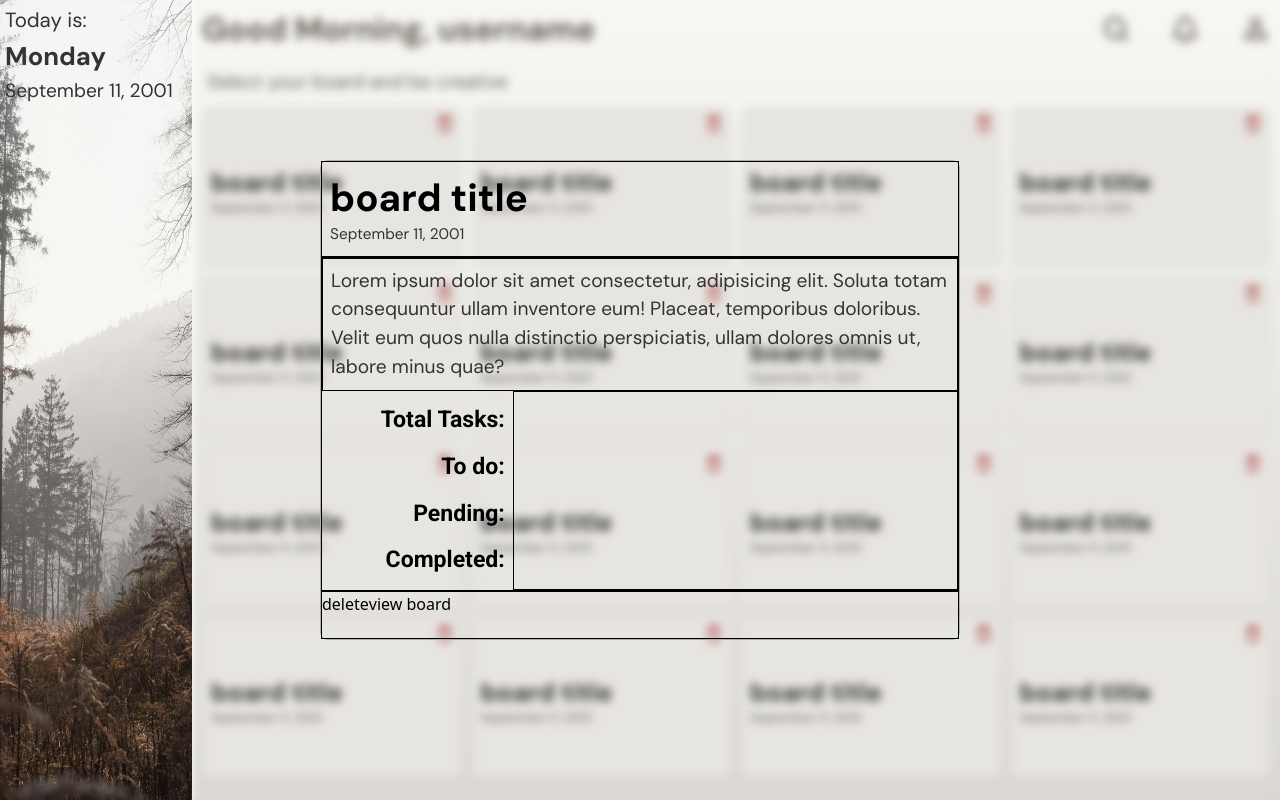
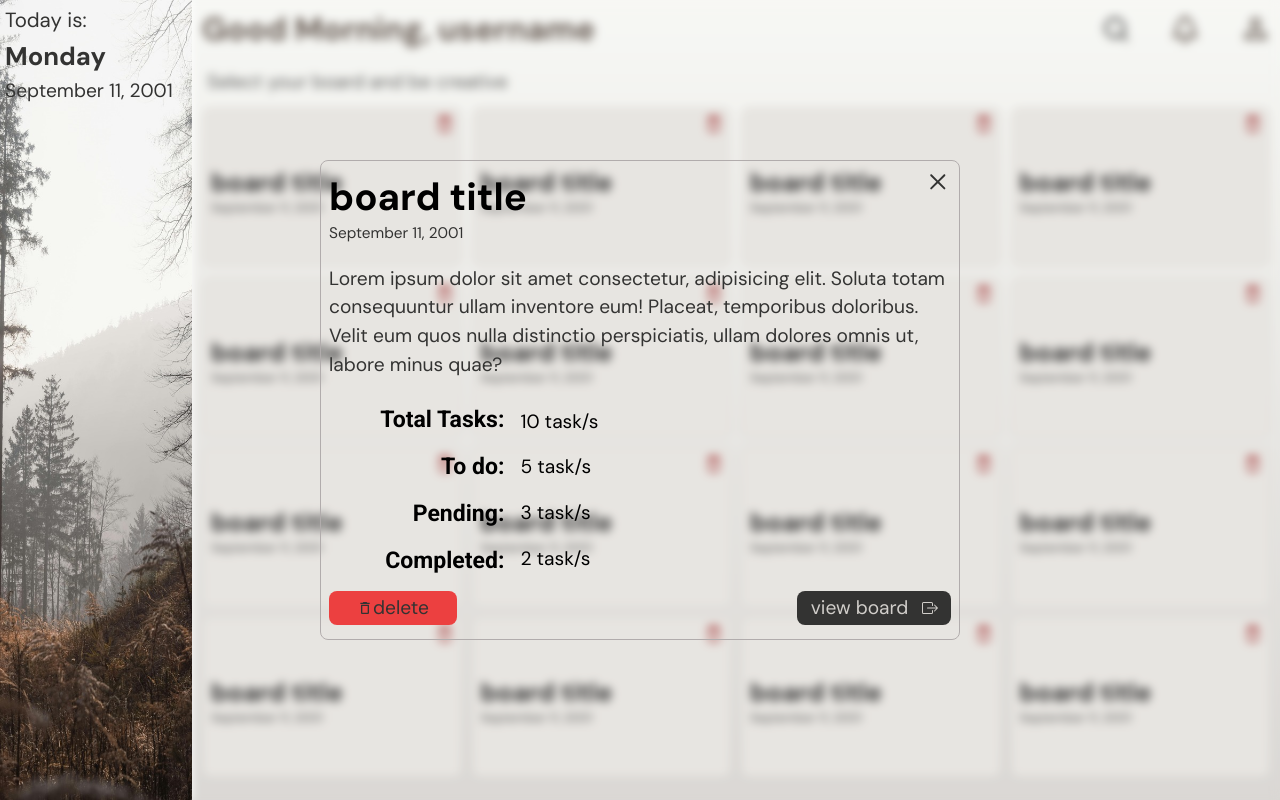
Before and after one commit to Fourthhy/Lumina, a React (Vite) app: page /boardselection in a window 1280 px wide. Built offline with nearby package versions, Linux system fonts and the light colour scheme.

Commit message:
Implementation: Board Modal

```diff
--- a/src/components/BoardDescriptionModal.jsx
+++ b/src/components/BoardDescriptionModal.jsx
@@ -1,10 +1,13 @@
 import { BsBoxArrowRight } from "react-icons/bs";
+import { MdOutlineDelete } from "react-icons/md";
+import { RxCross2 } from "react-icons/rx";
 
 export default function BoardDescriptionModal() {
     return (
         <>
             <div className="w-[50vw] h-[60vh] border-[#b1acac] border-[1px] rounded-[8px]">
-                <div className="h-[20%] border-black border-[1px] w [100%] p-[8px]">
+                <div className="h-[20%] w-[100%] p-[8px] flex">
+                    <div className="h-[100%] w-[50%]">
                         <p className="font-Content font-bold text-[3vw] word-wrap">
                             board title
                         </p>
@@ -12,8 +15,12 @@ export default function BoardDescriptionModal() {
                             September 11, 2001
                         </p>
                     </div>
-                <div className="h-[70%] border-black border-[1px] w [100%]">
-                    <div className="h-[40%] border-black border-[1px]">
+                    <div className="w-[50%] h-[100%] flex items-start justify-end">
+                        <RxCross2 className="size-[2vw] text-[#333332] cursor-pointer hover:text-[#494948]"/>
+                    </div>
+                </div>
+                <div className="h-[70%] w-[100%]">
+                    <div className="h-[40%]">
                         <p className="font-Content text-[1.5vw] text-[#333332] p-[8px] word-wrap">
                             Lorem ipsum dolor sit amet consectetur, adipisicing elit. Soluta totam consequuntur ullam inventore eum! Placeat, temporibus doloribus. Velit eum quos nulla distinctio perspiciatis, ullam dolores omnis ut, labore minus quae?
                         </p>
@@ -25,15 +32,28 @@ export default function BoardDescriptionModal() {
                             <p className="font-Header text-[1.8vw] pl-[8px] font-bold">Pending:</p>
                             <p className="font-Header text-[1.8vw] pl-[8px] font-bold">Completed:</p>
                         </div>
-                        <div className="h-[100%] w-[70%] border-black border-[1px]">
-
+                        <div className="h-[100%] w-[70%] flex flex-col justify-evenly items-start pl-[8px]">
+                            <p className="font-Content text-[1.5vw]">10 task/s</p>
+                            <p className="font-Content text-[1.5vw]">5  task/s</p>
+                            <p className="font-Content text-[1.5vw]">3  task/s</p>
+                            <p className="font-Content text-[1.5vw]">2  task/s</p>
                         </div>
                     </div>
                 </div>
-                <div className="h-[10%] border-black border-[1px] w-[100%]">
-                    <div>
-                        <button>delete</button>
-                        <button>view board</button>
+                <div className="h-[10%]w-[100%]">
+                    <div className="flex h-[100%] items-center gap-[1vw] w-[100%] justify-between">
+                        <button className="flex h-[100%] w-[10vw] justify-center items-center ml-[8px] bg-[#ec4040] rounded-[8px] hover:bg-[#cf3434]">
+                            <MdOutlineDelete className="text-[#333332]" />
+                            <span className="font-Content text-[1.5vw] text-[#333332] word-wrap py-[2px] mt-[1px]">
+                                delete
+                            </span>
+                        </button>
+                        <button className="flex h-[100%] w-[12vw] justify-evenly items-center mr-[8px] bg-[#333332] rounded-[8px] hover:bg-[#494948]">
+                            <span className="font-Content text-[1.5vw] text-[#D1CECA] word-wrap py-[2px] mt-[1px]">
+                                view board
+                            </span>
+                            <BsBoxArrowRight className="text-[#D1CECA]"/>
+                        </button>
                     </div>
                 </div>
             </div>
--- a/src/index.css
+++ b/src/index.css
@@ -21,6 +21,6 @@
 
 .blur {
     backdrop-filter: blur(10px);
-    color: #b1acac;
+    color: #494948;
 
 }
```
Lines whose indentation alone changed are shown as unchanged.
